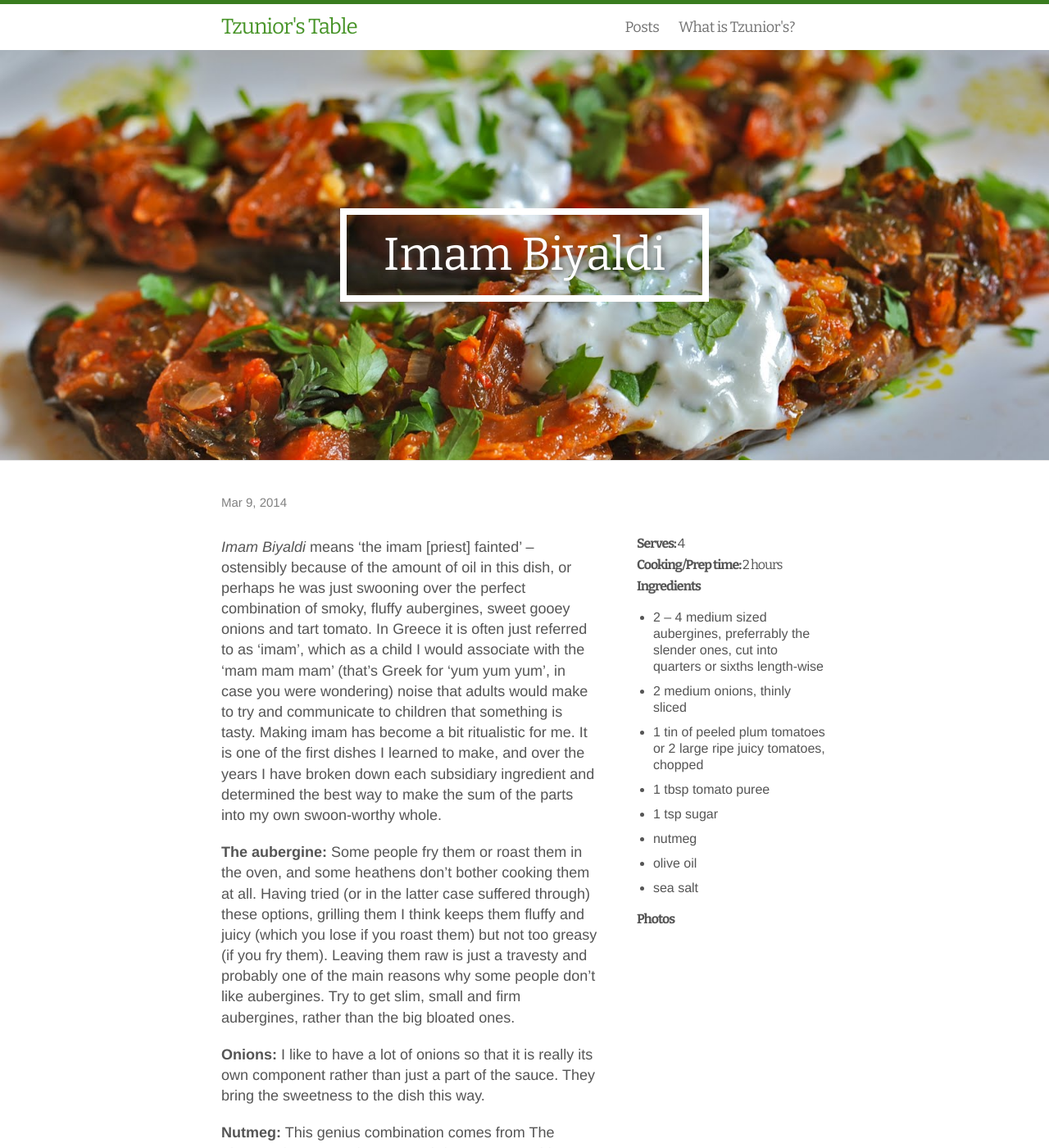
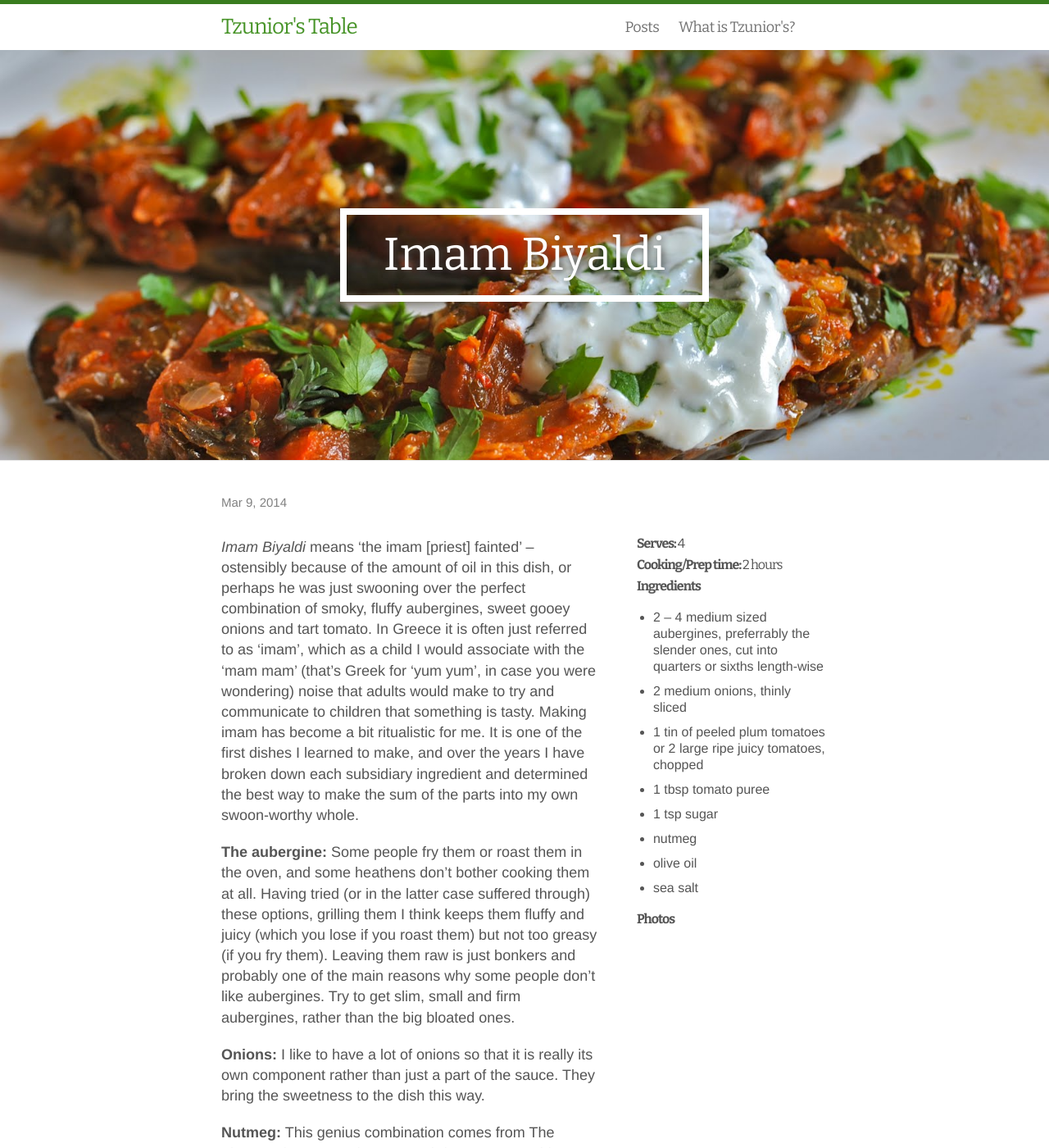
Before and after one commit to eleniharlan/elenijr.net, a Jekyll site: the page built from _posts/recipe/2014-03-09-imam-biyaldi.md, in a window 1280 px wide and 1400 px high. Shown: the whole window at 82% size. Built offline with Jekyll 4.4.1, drawn with Linux system fonts in a browser that asks for light colours; a script that is not in the unit is left out; comment, search, counter and statistics services are not loaded.

Commit message:
Updated 2014-03-09-imam-biyaldi.md

```diff
--- a/_posts/recipe/2014-03-09-imam-biyaldi.md
+++ b/_posts/recipe/2014-03-09-imam-biyaldi.md
@@ -24,9 +24,9 @@ flickr: "72157643538496115"
 comments: true
 ---
 
-*Imam Biyaldi* means ‘the imam [priest] fainted’ – ostensibly because of the amount of oil in this dish, or perhaps he was just swooning over the perfect combination of smoky, fluffy aubergines, sweet gooey onions and tart tomato. In Greece it is often just referred to as ‘imam’, which as a child I would associate with the ‘mam mam mam’ (that’s Greek for ‘yum yum yum’, in case you were wondering) noise that adults would make to try and communicate to children that something is tasty. Making imam has become a bit ritualistic for me. It is one of the first dishes I learned to make, and over the years I have broken down each subsidiary ingredient and determined the best way to make the sum of the parts into my own swoon-worthy whole.
+*Imam Biyaldi* means ‘the imam [priest] fainted’ – ostensibly because of the amount of oil in this dish, or perhaps he was just swooning over the perfect combination of smoky, fluffy aubergines, sweet gooey onions and tart tomato. In Greece it is often just referred to as ‘imam’, which as a child I would associate with the ‘mam mam’ (that’s Greek for ‘yum yum’, in case you were wondering) noise that adults would make to try and communicate to children that something is tasty. Making imam has become a bit ritualistic for me. It is one of the first dishes I learned to make, and over the years I have broken down each subsidiary ingredient and determined the best way to make the sum of the parts into my own swoon-worthy whole.
 
-**The aubergine:** Some people fry them or roast them in the oven, and some heathens don’t bother cooking them at all. Having tried (or in the latter case suffered through) these options, grilling them I think keeps them fluffy and juicy (which you lose if you roast them) but not too greasy (if you fry them). Leaving them raw is just a travesty and probably one of the main reasons why some people don’t like aubergines. Try to get slim, small and firm aubergines, rather than the big bloated ones.
+**The aubergine:** Some people fry them or roast them in the oven, and some heathens don’t bother cooking them at all. Having tried (or in the latter case suffered through) these options, grilling them I think keeps them fluffy and juicy (which you lose if you roast them) but not too greasy (if you fry them). Leaving them raw is just bonkers and probably one of the main reasons why some people don’t like aubergines. Try to get slim, small and firm aubergines, rather than the big bloated ones.
 
 **Onions:** I like to have a lot of onions so that it is really its own component rather than just a part of the sauce. They bring the sweetness to the dish this way.
 
```
